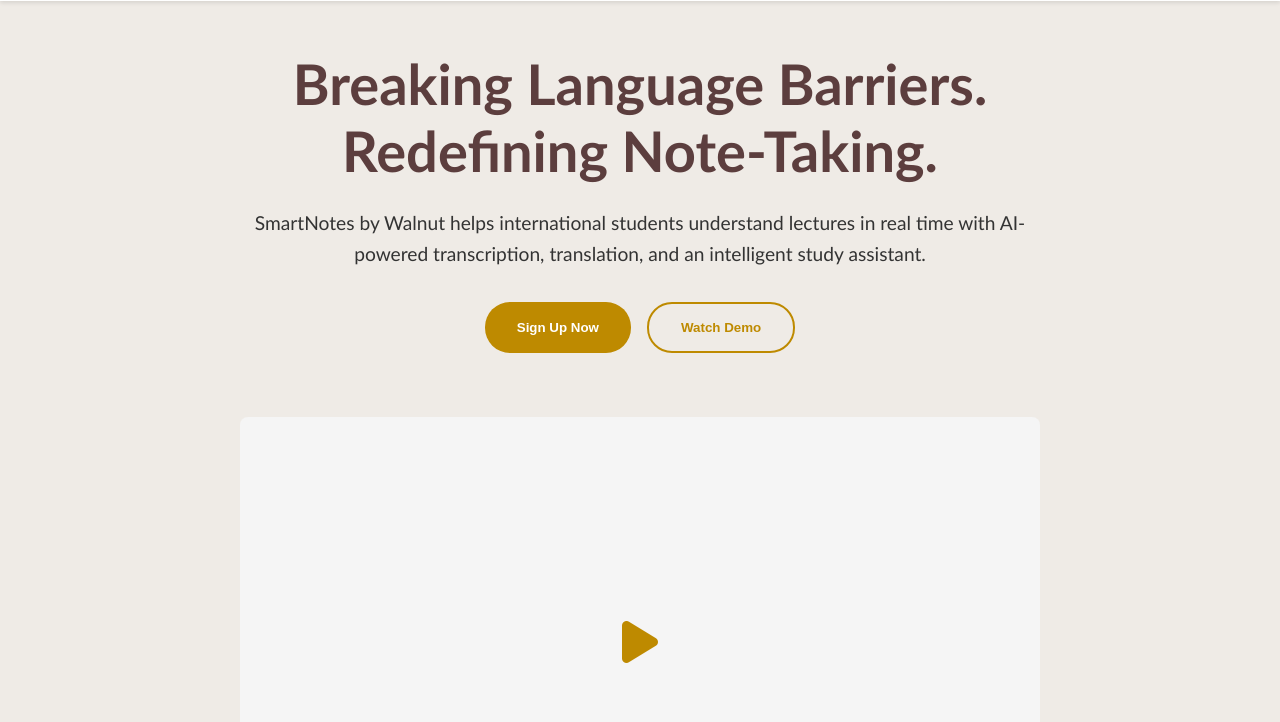
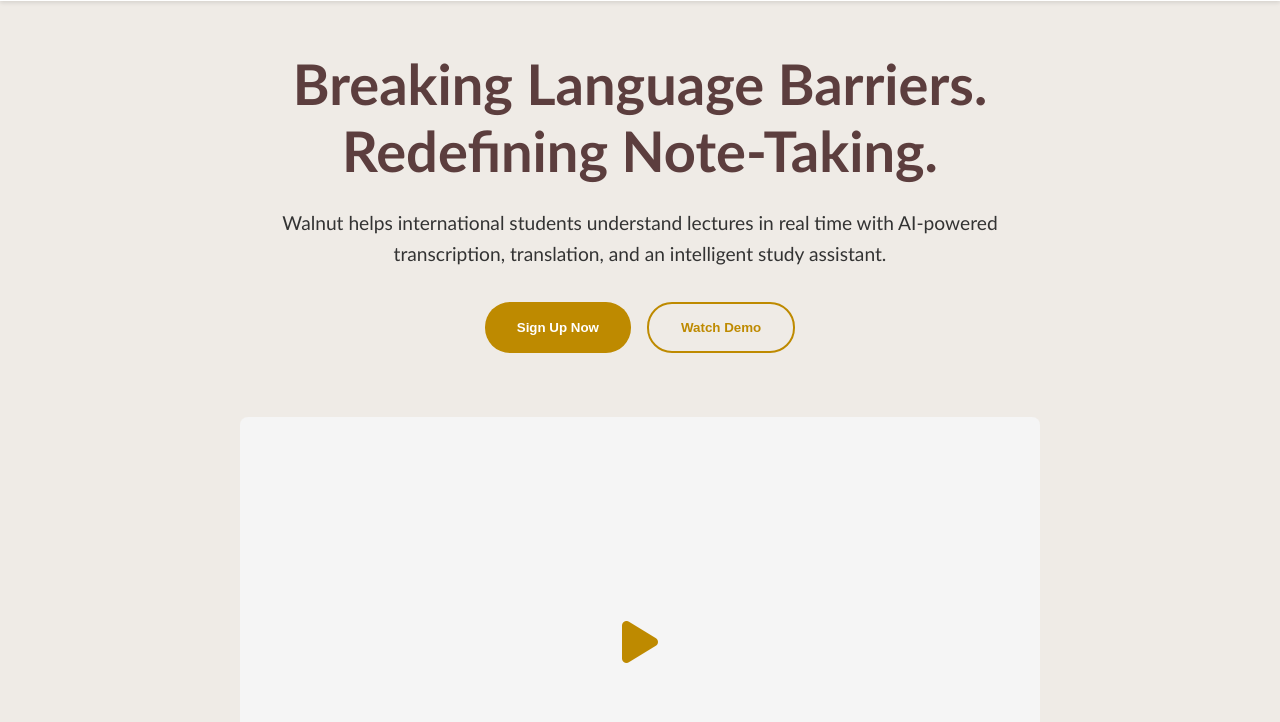
Before and after one commit to WalnutOfficial/website, a plain HTML site: page index.html in a window 1280 px wide. Shown: the part 78-800 px from the top of the page. Drawn offline with Linux system fonts and the light colour scheme.

Commit message:
Update index.html

```diff
--- a/index.html
+++ b/index.html
@@ -29,7 +29,7 @@
     <section id="home" class="hero">
         <div class="hero-content">
             <h1>Breaking Language Barriers. Redefining Note-Taking.</h1>
-            <p>SmartNotes by Walnut helps international students understand lectures in real time with AI-powered transcription, translation, and an intelligent study assistant.</p>
+            <p>Walnut helps international students understand lectures in real time with AI-powered transcription, translation, and an intelligent study assistant.</p>
             <div class="hero-buttons">
                 <button class="primary-button">Sign Up Now</button>
                 <button class="secondary-button">Watch Demo</button>
```
